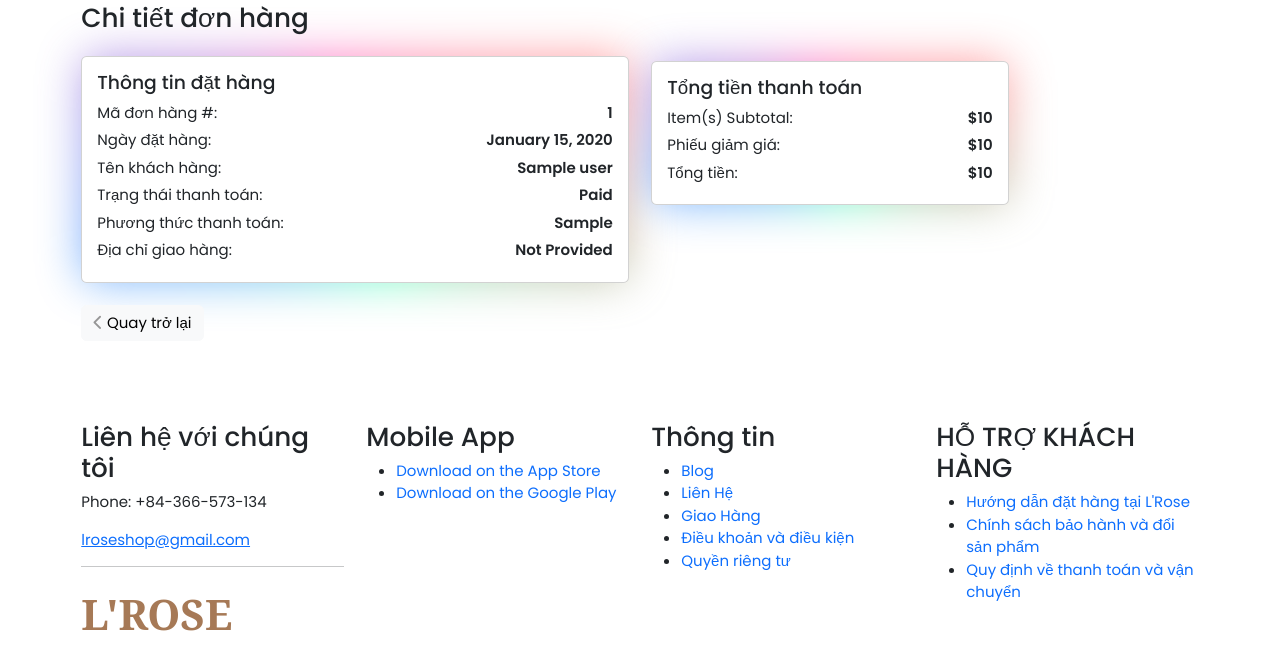
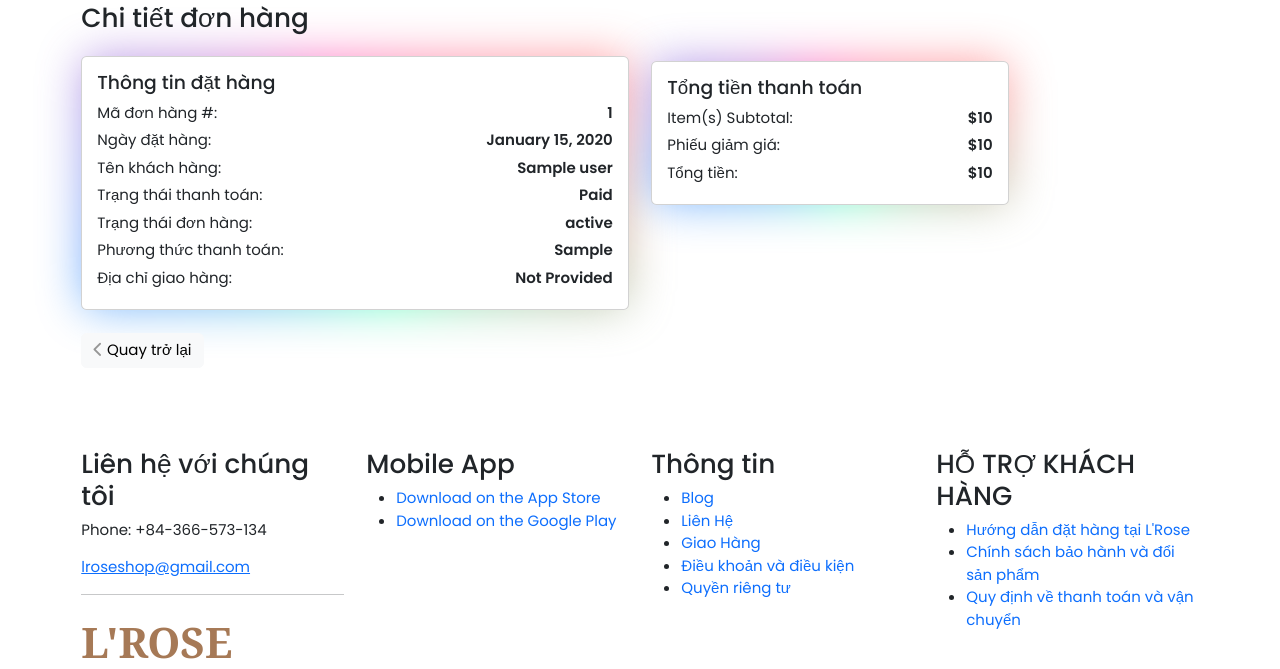
Before and after one commit to Nhom10-48K222/shop_project, a Django app: template templates/accounts/order_details.html in a window 1280 px wide. Shown: the part 287-956 px from the top of the page. Before the commit the page ends 918 px from the top, so only its background shows below. Run offline with Django 5.2, Linux system fonts and the light colour scheme; the template is opened without the code that fills it: most values are stand-ins (such as "Sample title", 1, 10 or a date in 2020); some libraries are stand-ins or nearby versions; some web fonts are replaced.

Commit message:
update SRC

```diff
--- a/accounts/models.py
+++ b/accounts/models.py
@@ -97,6 +97,7 @@ class Order(BaseModel):
     order_total_price = models.DecimalField(max_digits=10, decimal_places=2)
     coupon = models.ForeignKey(Coupon, on_delete=models.SET_NULL, null=True, blank=True)
     grand_total = models.DecimalField(max_digits=10, decimal_places=2)
+    order_status = models.CharField(max_length=255, default='Chờ xác nhận')
     def __str__(self):
         return f"Order {self.order_id} by {self.user.username}"
 
--- a/accounts/views.py
+++ b/accounts/views.py
@@ -258,6 +258,7 @@ def create_order(cart, shipping_address=None):
         order_total_price=cart.get_cart_total(),
         coupon=cart.coupon,
         grand_total=cart.get_cart_total_price_after_coupon(),
+        order_status = 'Chờ xác nhận',
     )
 
     # Tạo các sản phẩm trong đơn hàng
--- a/templates/accounts/order_details.html
+++ b/templates/accounts/order_details.html
@@ -75,6 +75,12 @@
               </dd>
             </dl>
             <dl class="dlist-align">
+              <dt style="width: 190px;">Trạng thái đơn hàng:</dt>
+              <dd class="text-right">
+                <strong>{{ order.order_status }}</strong>
+              </dd>
+            </dl>
+            <dl class="dlist-align">
               <dt style="width: 190px;">Phương thức thanh toán:</dt>
               <dd class="text-right">
                 <strong>{{ order.payment_mode }}</strong>
--- a/templates/accounts/order_pdf_generate.html
+++ b/templates/accounts/order_pdf_generate.html
@@ -92,6 +92,12 @@
                   </dd>
                 </dl>
                 <dl class="dlist-align">
+                  <dt style="width: 190px;">Phương thức thanh toán:</dt>
+                  <dd class="text-right">
+                    <strong>{{ order.payment_mode }}</strong>
+                  </dd>
+                </dl>
+                <dl class="dlist-align">
                   <dt style="width: 190px">Địa chỉ giao hàng:</dt>
                   <dd class="text-right">
                     <strong>{{ order.shipping_address|default:"Not Provided" }}</strong>
```
Also changed, not shown: accounts/migrations/0025_order_order_status.py (added), db.sqlite3.
